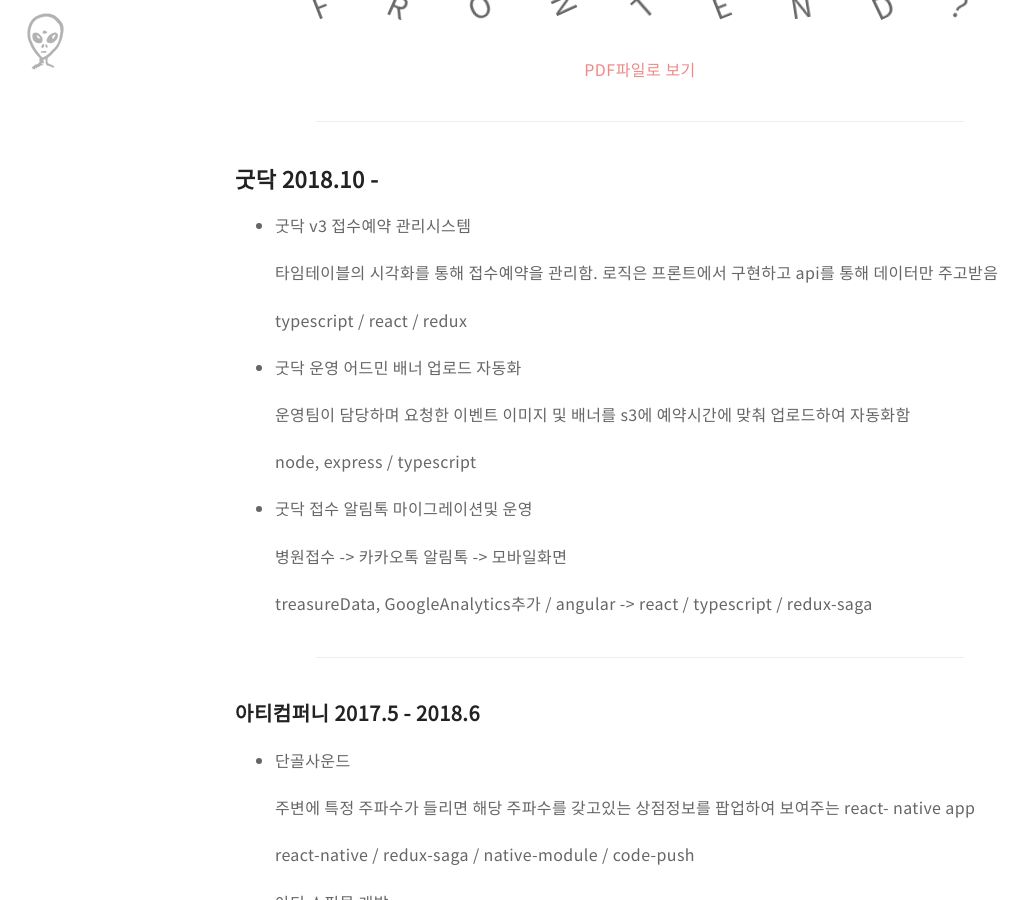
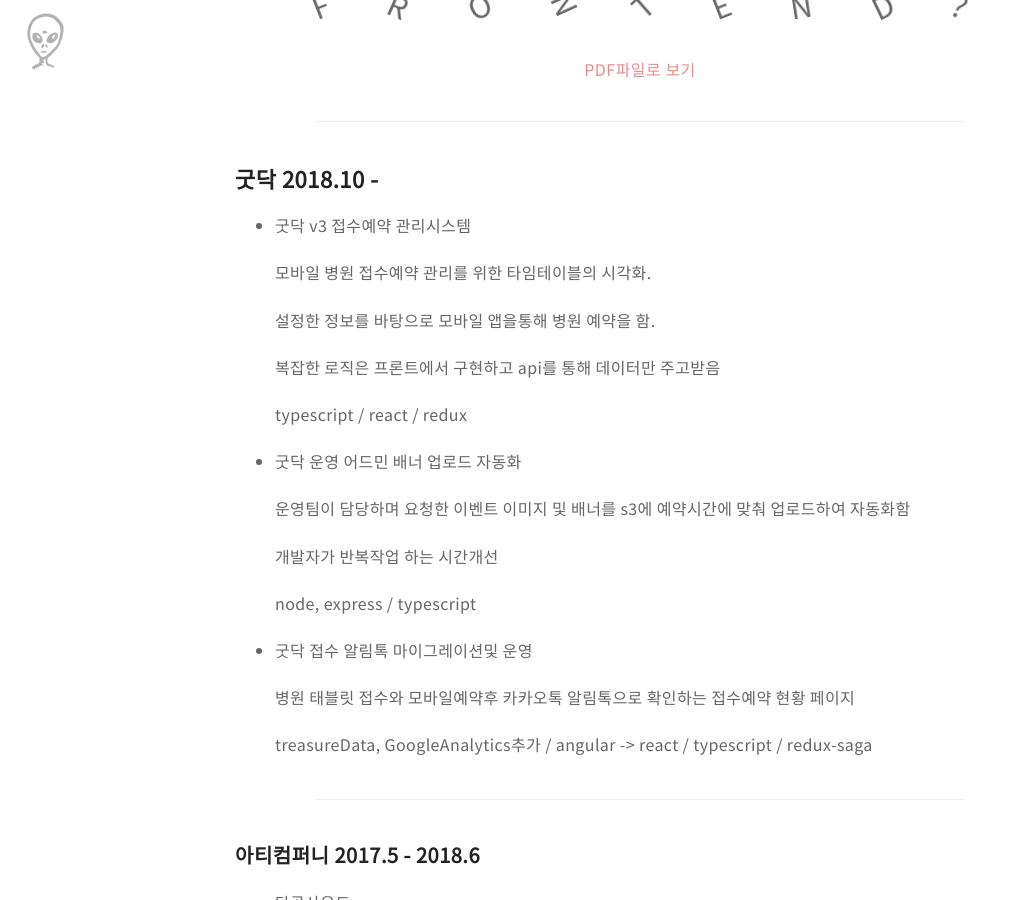
Before and after one commit to njustice4all/njustice4all.github.com, a Jekyll site: the page built from about.md, in a window 1280 px wide and 900 px high, scrolled down 622 px. Shown: the whole window, without its empty margins (0-1034 px from the left). Built offline with Jekyll 4.4.1, drawn with Linux system fonts in a browser that asks for light colours; some web fonts are replaced; comment, search, counter and statistics services are not loaded.

Commit message:
fix resume

```diff
--- a/about.md
+++ b/about.md
@@ -17,7 +17,11 @@
 
 - 굿닥 v3 접수예약 관리시스템
 
-  타임테이블의 시각화를 통해 접수예약을 관리함. 로직은 프론트에서 구현하고 api를 통해 데이터만 주고받음
+  모바일 병원 접수예약 관리를 위한 타임테이블의 시각화.
+
+  설정한 정보를 바탕으로 모바일 앱을통해 병원 예약을 함.
+
+  복잡한 로직은 프론트에서 구현하고 api를 통해 데이터만 주고받음
 
   typescript / react / redux
 
@@ -25,11 +29,13 @@
 
   운영팀이 담당하며 요청한 이벤트 이미지 및 배너를 s3에 예약시간에 맞춰 업로드하여 자동화함
 
+  개발자가 반복작업 하는 시간개선
+
   node, express / typescript
 
 - 굿닥 접수 알림톡 마이그레이션및 운영
 
-  병원접수 -> 카카오톡 알림톡 -> 모바일화면
+  병원 태블릿 접수와 모바일예약후 카카오톡 알림톡으로 확인하는 접수예약 현황 페이지
 
   treasureData, GoogleAnalytics추가 / angular -> react / typescript / redux-saga
 
```
Also changed, not shown: 1 other file.
